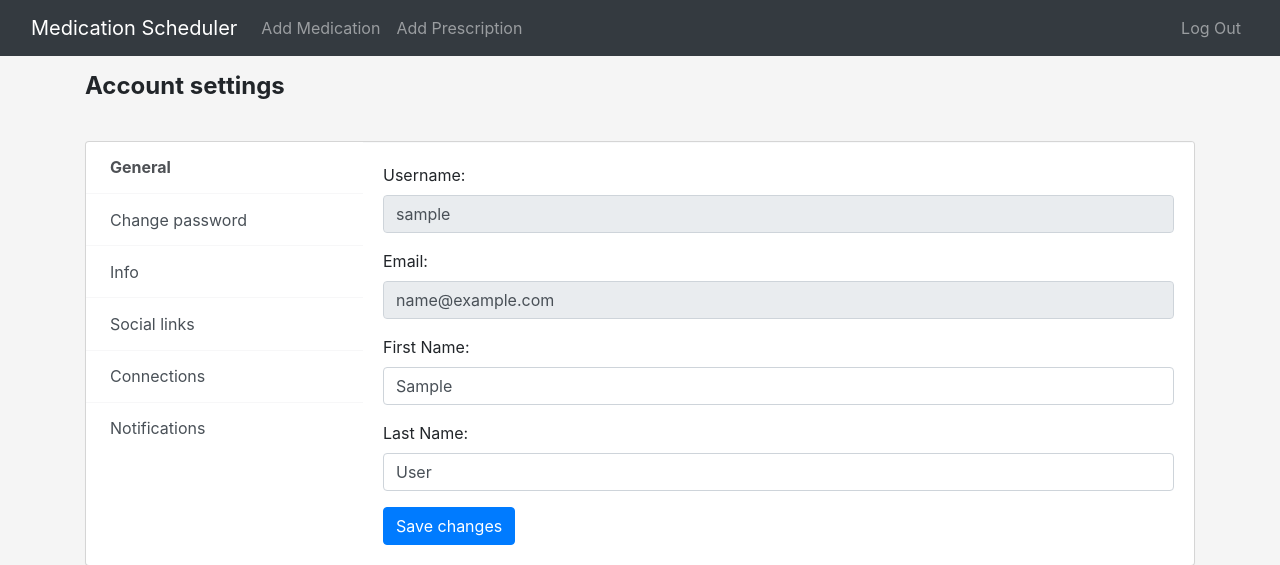
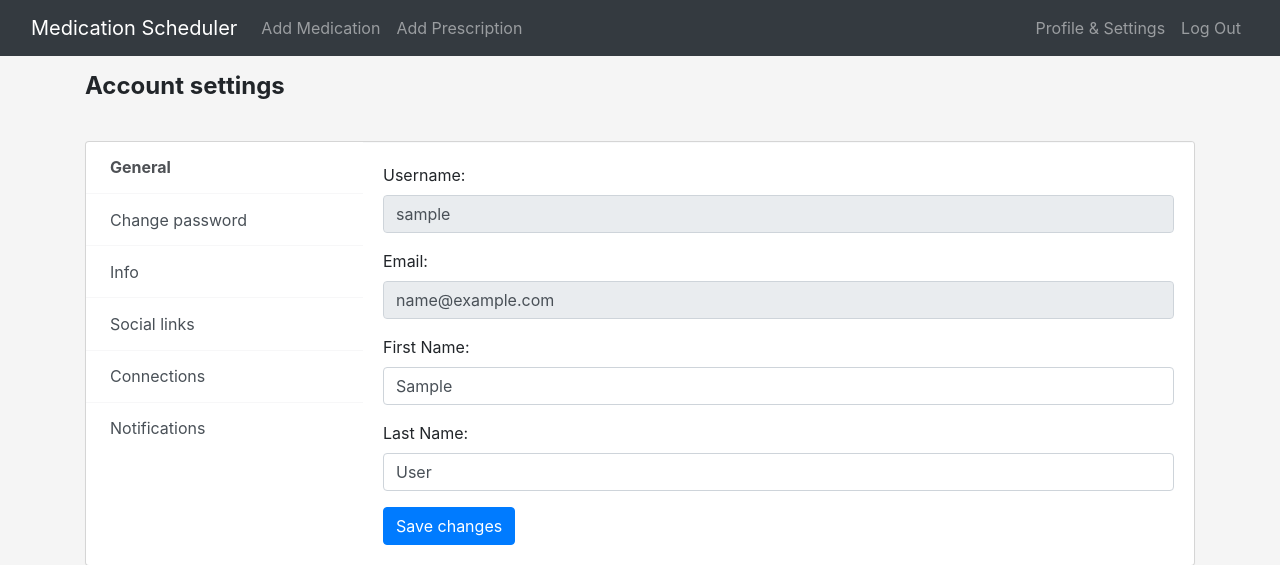
Before and after one commit to bew5294/MedicationScheduler, a Django app: page /profile/ in a window 1280 px wide. Shown: the top 565 px of the page. Run offline with Django 4.2, Linux system fonts and the light colour scheme; the visitor is signed in with stand-in values (Sample User, id 1); some libraries are stand-ins or nearby versions.

Commit message:
added profile link to navbar

```diff
--- a/MedicationScheduler/templates/base.html
+++ b/MedicationScheduler/templates/base.html
@@ -35,6 +35,9 @@
           <ul class="navbar-nav ml-auto mb-2 mb-lg-0">
             {% if user.is_authenticated %}
               <li class="nav-item">
+                <a class="nav-link" href="/profile">Profile & Settings</a>
+              </li>
+              <li class="nav-item">
                 <a class="nav-link" href="/logout">Log Out</a>
               </li>
             {% else %}
```
